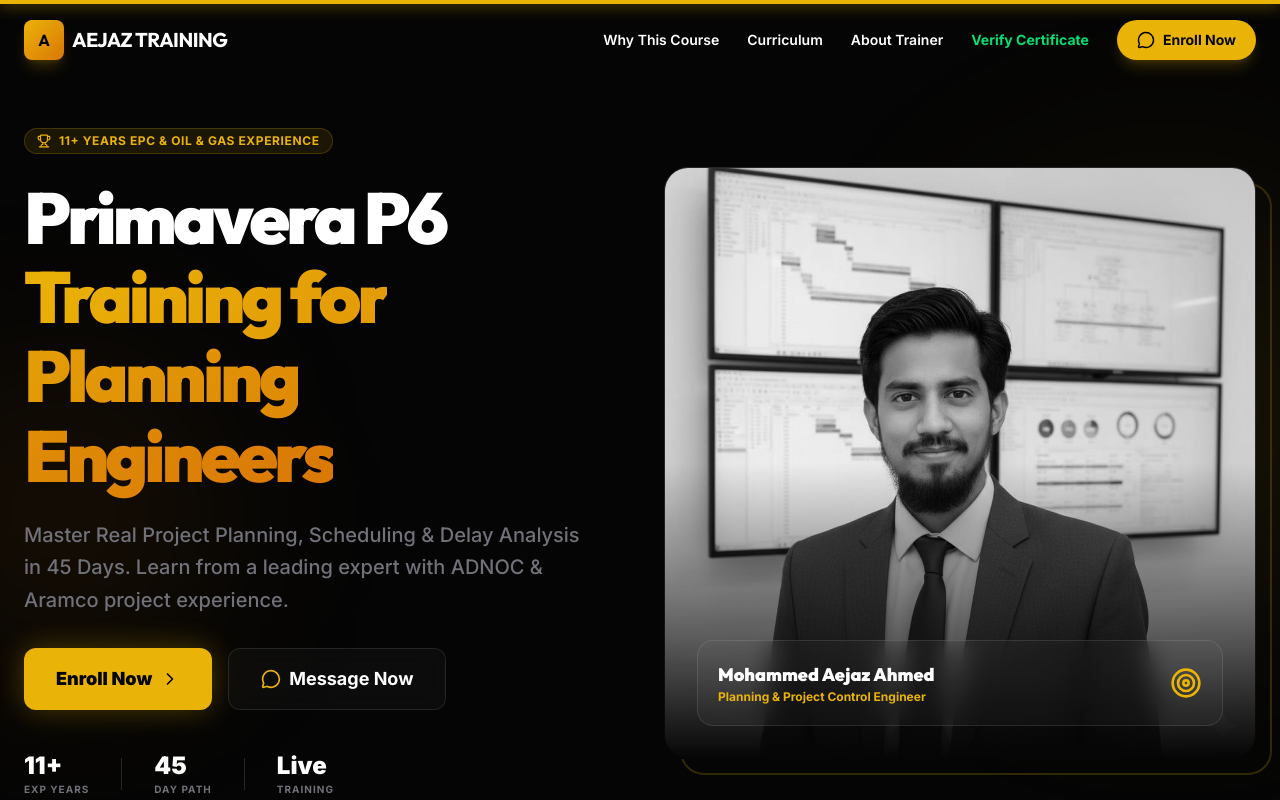
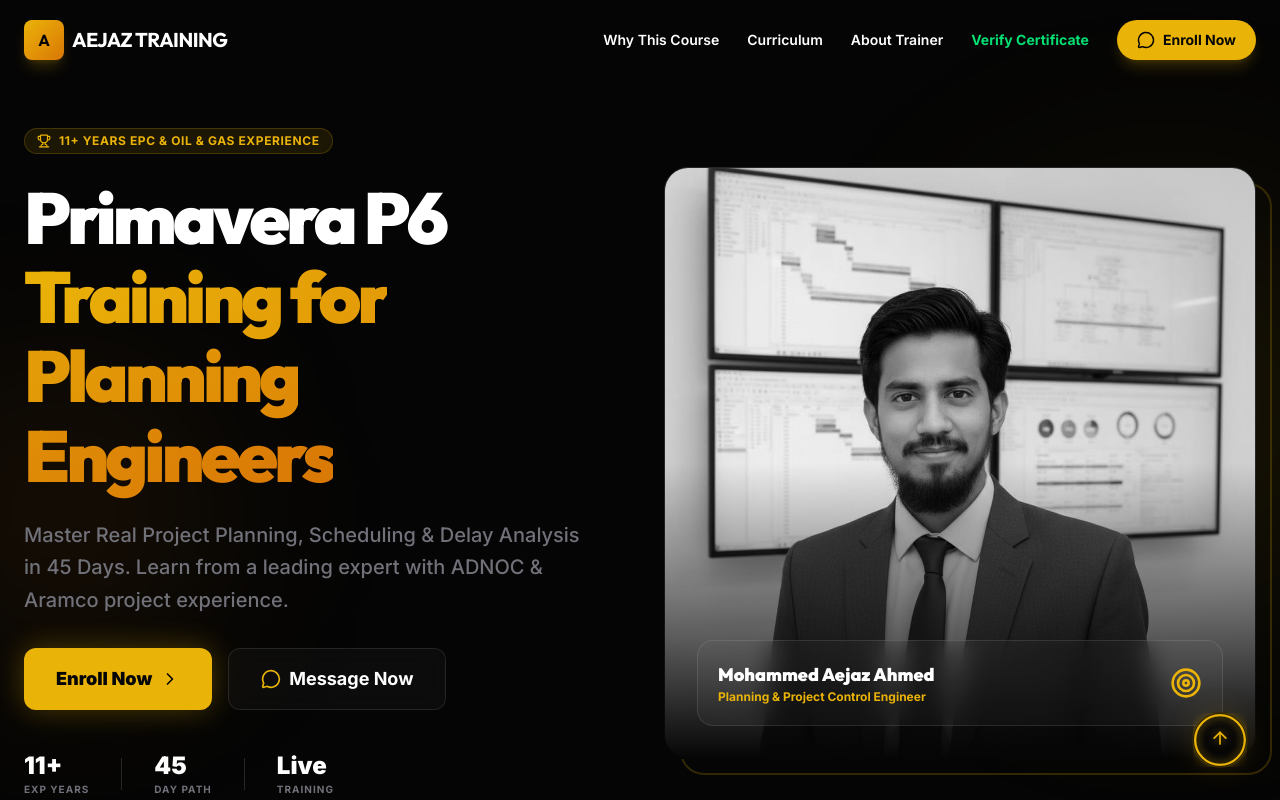
Before and after one commit to MoinuddinHasan02/Course_Website, a Next.js app: page / in a window 1280 px wide. Shown: the top 800 px of the page. Built offline with nearby package versions, Linux system fonts and the light colour scheme.

Commit message:
feat: upgrade scroll progress to creative floating ring

```diff
--- a/src/components/ScrollProgress.tsx
+++ b/src/components/ScrollProgress.tsx
@@ -1,19 +1,84 @@
 "use client";
 
 import { motion, useScroll, useSpring } from "framer-motion";
+import { ArrowUp } from "lucide-react";
+import { useState, useEffect } from "react";
 
 export function ScrollProgress() {
   const { scrollYProgress } = useScroll();
-  const scaleX = useSpring(scrollYProgress, {
+  const [isVisible, setIsVisible] = useState(false);
+
+  // Spring physics for smooth ring filling
+  const pathLength = useSpring(scrollYProgress, {
     stiffness: 100,
     damping: 30,
     restDelta: 0.001
   });
 
+  // Only show the button after the user scrolls down a bit
+  useEffect(() => {
+    return scrollYProgress.onChange((latest) => {
+      if (latest > 0.05) {
+        setIsVisible(true);
+      } else {
+        setIsVisible(false);
+      }
+    });
+  }, [scrollYProgress]);
+
+  const scrollToTop = () => {
+    window.scrollTo({ top: 0, behavior: "smooth" });
+  };
+
   return (
     <motion.div
-      className="fixed top-0 left-0 right-0 h-1 bg-primary z-50 origin-left shadow-[0_0_15px_rgba(234,179,8,0.8)]"
-      style={{ scaleX }}
-    />
+      className="fixed bottom-8 right-8 z-50 cursor-pointer"
+      initial={{ opacity: 0, scale: 0.5 }}
+      animate={{
+        opacity: isVisible ? 1 : 0,
+        scale: isVisible ? 1 : 0.5,
+        y: isVisible ? 0 : 20,
+        pointerEvents: isVisible ? "auto" : "none"
+      }}
+      whileHover={{ scale: 1.1 }}
+      whileTap={{ scale: 0.9 }}
+      onClick={scrollToTop}
+    >
+      <div className="relative flex items-center justify-center w-14 h-14 bg-background/80 backdrop-blur-xl rounded-full border border-primary/20 shadow-[0_0_30px_rgba(234,179,8,0.15)] group">
+
+        {/* Subtle background glow that pulses on hover */}
+        <div className="absolute inset-0 rounded-full bg-primary/10 opacity-0 group-hover:opacity-100 transition-opacity duration-300 blur-md" />
+
+        {/* SVG Progress Ring */}
+        <svg className="absolute inset-0 w-full h-full -rotate-90 transform" viewBox="0 0 100 100">
+          <circle
+            cx="50"
+            cy="50"
+            r="46"
+            className="stroke-primary/10"
+            strokeWidth="4"
+            fill="none"
+          />
+          <motion.circle
+            cx="50"
+            cy="50"
+            r="46"
+            className="stroke-primary drop-shadow-[0_0_8px_rgba(234,179,8,0.8)]"
+            strokeWidth="4"
+            fill="none"
+            strokeLinecap="round"
+            style={{ pathLength }}
+          />
+        </svg>
+
+        {/* Center Icon with subtle animation */}
+        <motion.div
+          animate={{ y: [0, -3, 0] }}
+          transition={{ repeat: Infinity, duration: 2, ease: "easeInOut" }}
+        >
+          <ArrowUp className="text-primary z-10 w-5 h-5 drop-shadow-[0_0_5px_rgba(234,179,8,0.5)]" />
+        </motion.div>
+      </div>
+    </motion.div>
   );
 }
```
